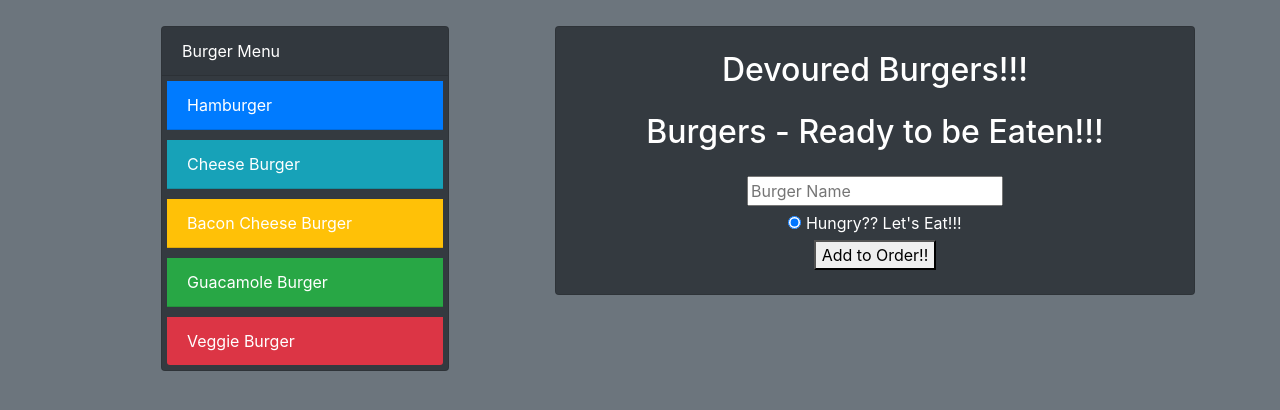
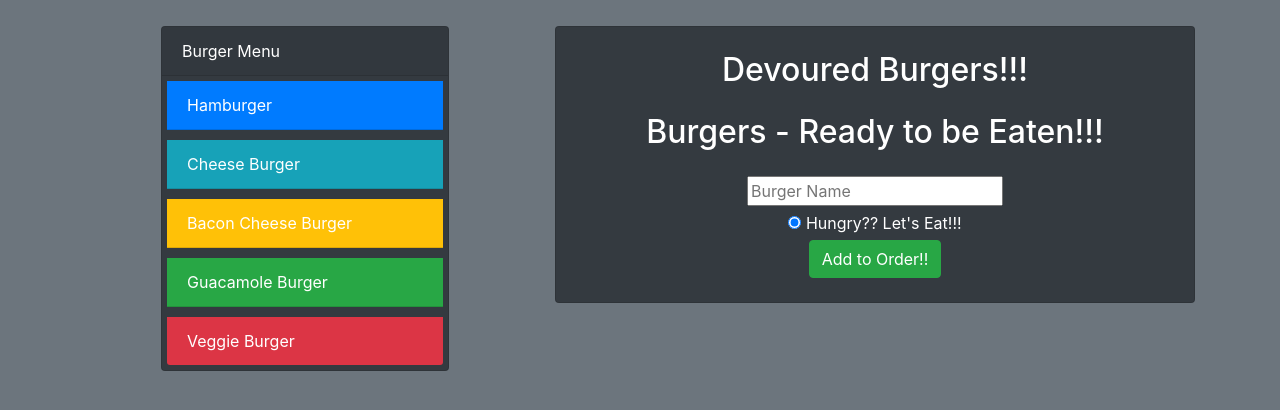
Before and after one commit to dspark8916/Burger, a website: page public/index.html in a window 1280 px wide. Shown: the part 660-1070 px from the top of the page. Drawn offline with nearby package versions, Linux system fonts and the light colour scheme; no server answers.

```diff
--- a/public/index.html
+++ b/public/index.html
@@ -59,7 +59,7 @@
               <input type="radio" name="devoured" value="1" checked /> Hungry?? Let's Eat!!!<br />
             </div>
 
-            <button type="submit">Add to Order!!</button>
+            <button class="btn btn-success" type="submit">Add to Order!!</button>
             <br>
             <br>
           </form>
```
Also changed, not shown: README.md, 2 other files.
